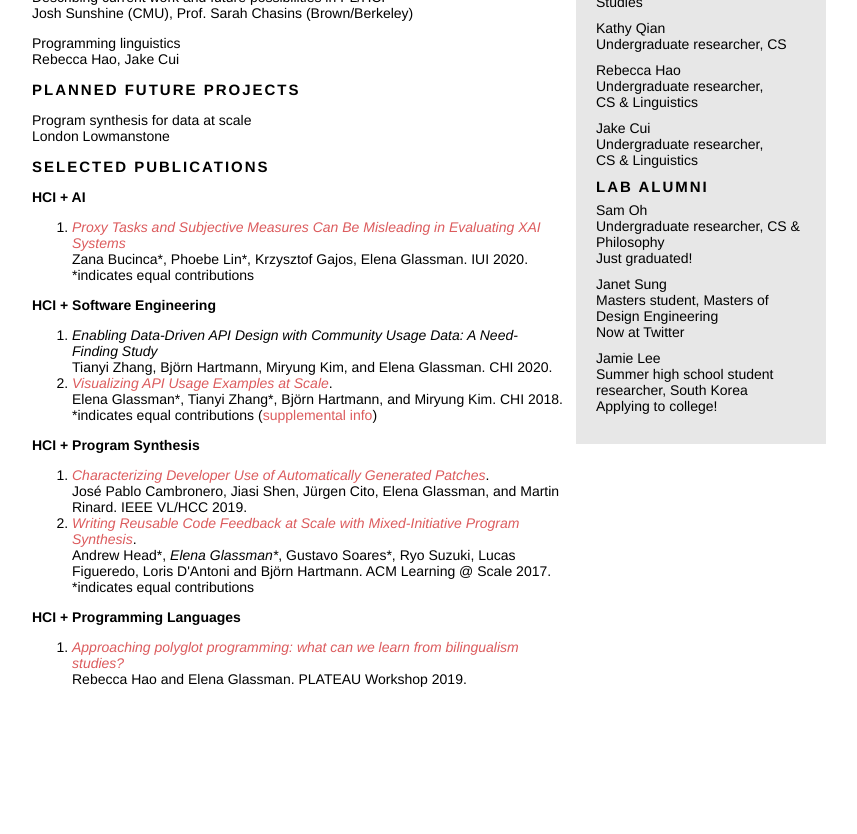
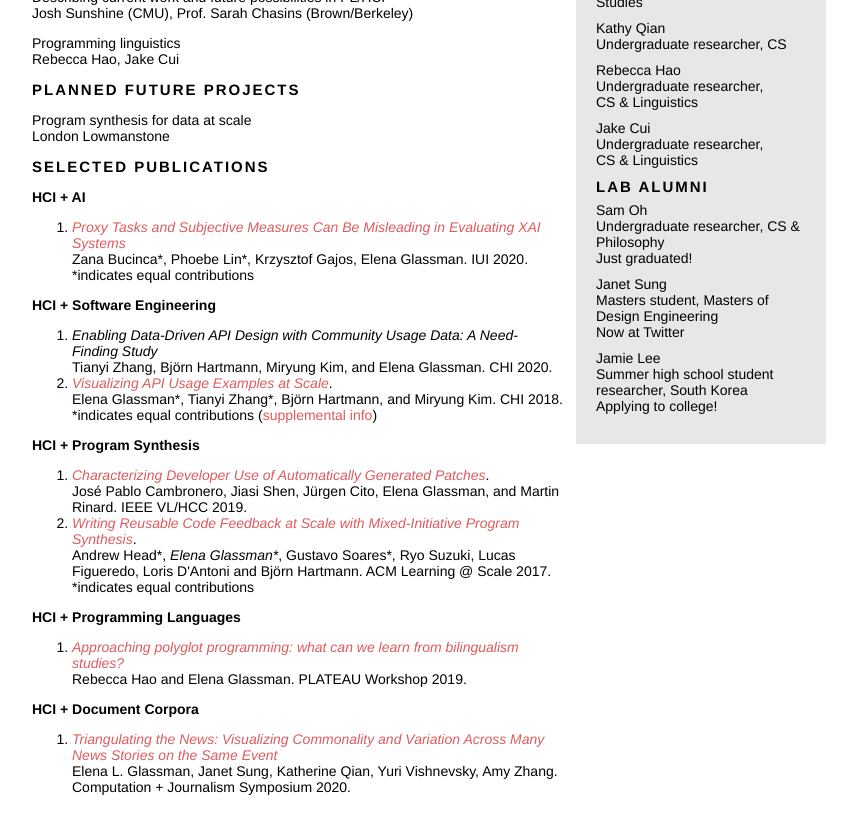
Before and after one commit to eglassman/eglassman.github.io, a Jekyll site: the page built from index.html, in a window 1280 px wide and 900 px high, scrolled down 1232 px. Shown: the top 834 px of the window, without its empty margins (211-1068 px from the left). Built offline with Jekyll 4.4.1, drawn with Linux system fonts in a browser that asks for light colours; before the commit the page ends 2024 px from its top, so only the background shows below that.

Commit message:
adding C+J

```diff
--- a/index.html
+++ b/index.html
@@ -201,6 +201,15 @@ Cole Bateman
         <!-- <li><em><a href="https://andrewhead.info/assets/pdf/scooping-examples.pdf">Interactive Extraction of Examples from Existing Code</a></em>.<br/>Andrew Head, Elena Glassman, Björn Hartmann, and Marti Hearst. CHI 2018.<br/>(<a href="https://andrewhead.info/assets/pdf/scooping-examples-auxiliary-material.pdf">supplemental material</a>) (<a href="https://andrewhead.info/assets/pdf/scooping-examples-slides.pdf">slides</a>) (<a href="https://codescoop.berkeley.edu">demo</a>) (<a href="https://www.youtube.com/watch?v=RYbhnRDbvyY">video</a>) (<a href="https://www.youtube.com/watch?v=sIpSS-F1Ltg">teaser</a>)</li> -->
       </ol>
 
+      <p>
+        <span class="boldish">HCI + Document Corpora</span>
+      </p>
+
+      <ol>
+        <li><em><a href="https://cpb-us-w2.wpmucdn.com/express.northeastern.edu/dist/d/53/files/2019/11/CJ_2020_paper_67.pdf">Triangulating the News: Visualizing Commonality and Variation Across Many News Stories on the Same Event</a></em><br/>Elena L. Glassman, Janet Sung, Katherine Qian, Yuri Vishnevsky, Amy Zhang. Computation + Journalism Symposium 2020.</li>
+        <!-- <li><em><a href="https://andrewhead.info/assets/pdf/scooping-examples.pdf">Interactive Extraction of Examples from Existing Code</a></em>.<br/>Andrew Head, Elena Glassman, Björn Hartmann, and Marti Hearst. CHI 2018.<br/>(<a href="https://andrewhead.info/assets/pdf/scooping-examples-auxiliary-material.pdf">supplemental material</a>) (<a href="https://andrewhead.info/assets/pdf/scooping-examples-slides.pdf">slides</a>) (<a href="https://codescoop.berkeley.edu">demo</a>) (<a href="https://www.youtube.com/watch?v=RYbhnRDbvyY">video</a>) (<a href="https://www.youtube.com/watch?v=sIpSS-F1Ltg">teaser</a>)</li> -->
+      </ol>
+
     </div>
 
 
```
